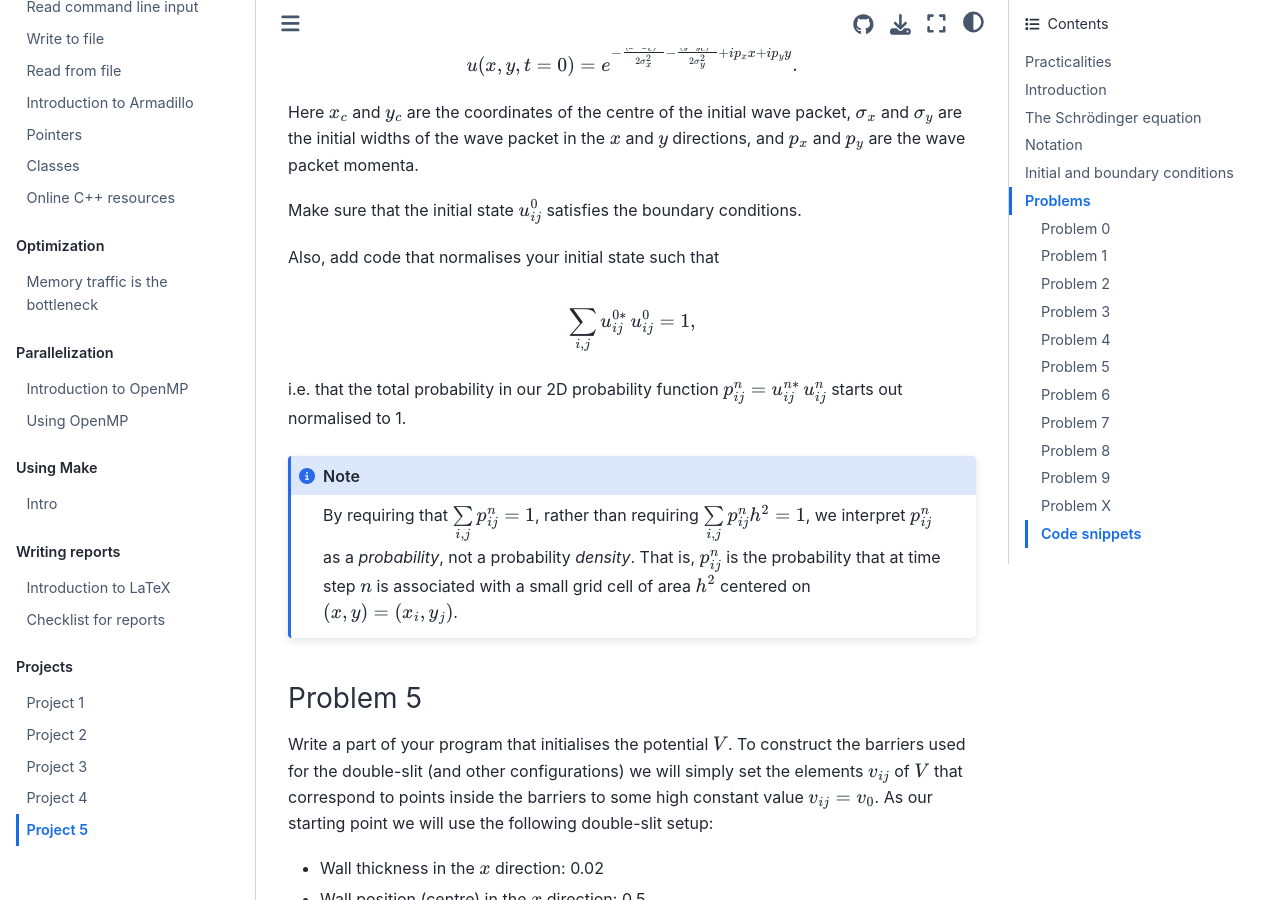
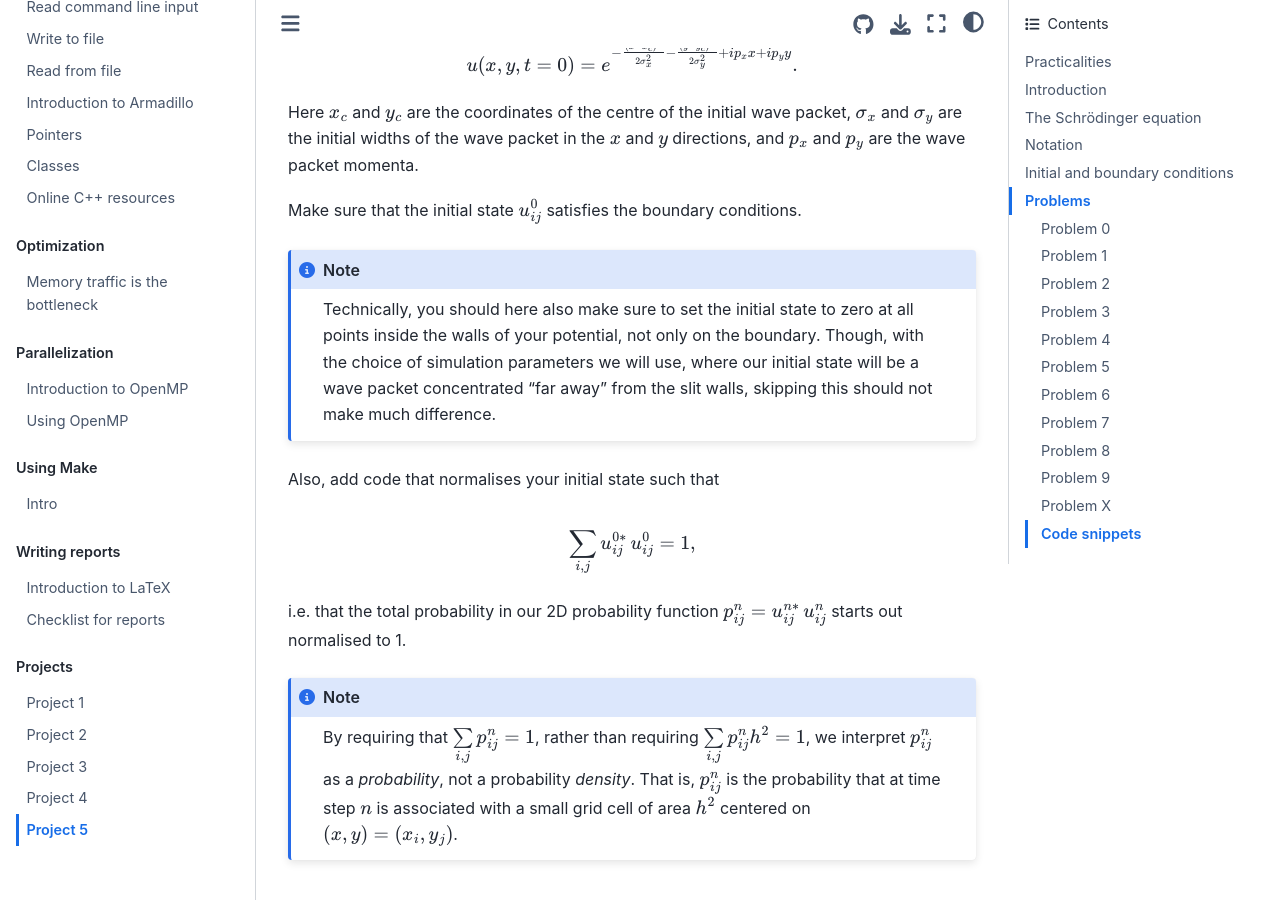
Before and after one commit to anderkve/FYS3150, a Jupyter Book: the page built from book/projects/project5.md, in a window 1280 px wide and 900 px high, scrolled down 9382 px. Built offline with Jupyter Book 1.0.4 settings and Sphinx 7.4.7 and the Sphinx Book theme 1.1.4, drawn with Linux system fonts in a browser that asks for light colours; pages that are not in the unit, such as notebooks, are missing from menus.

Commit message:
Added small note in P5

````diff
--- a/book/projects/project5.md
+++ b/book/projects/project5.md
@@ -380,6 +380,10 @@ Here $x_c$ and $y_c$ are the coordinates of the centre of the initial wave packe
 
 Make sure that the initial state $u_{ij}^0$ satisfies the boundary conditions.
 
+```{note}
+Technically, you should here also make sure to set the initial state to zero at all points inside the walls of your potential, not only on the boundary. Though, with the choice of simulation parameters we will use, where our initial state will be a wave packet concentrated "far away" from the slit walls, skipping this should not make much difference.
+```
+
 Also, add code that normalises your initial state such that
 
 $$
````
